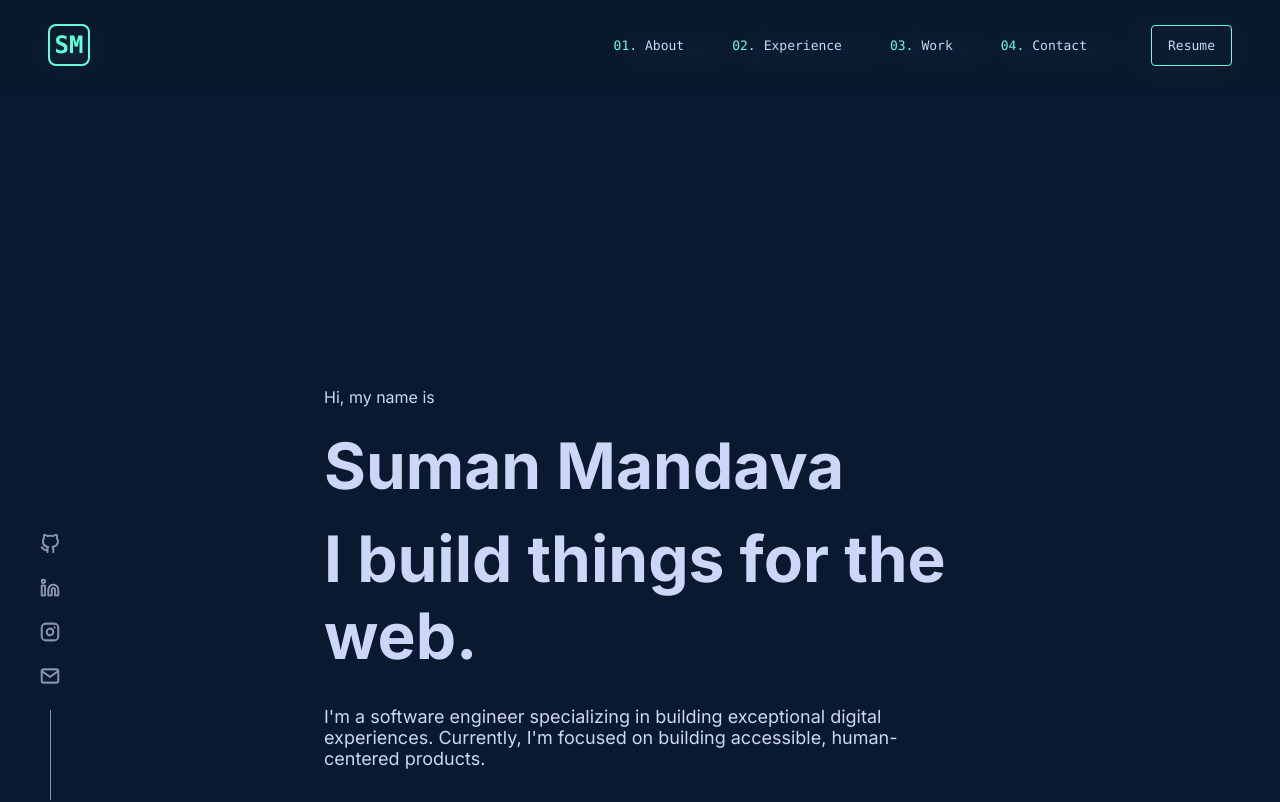
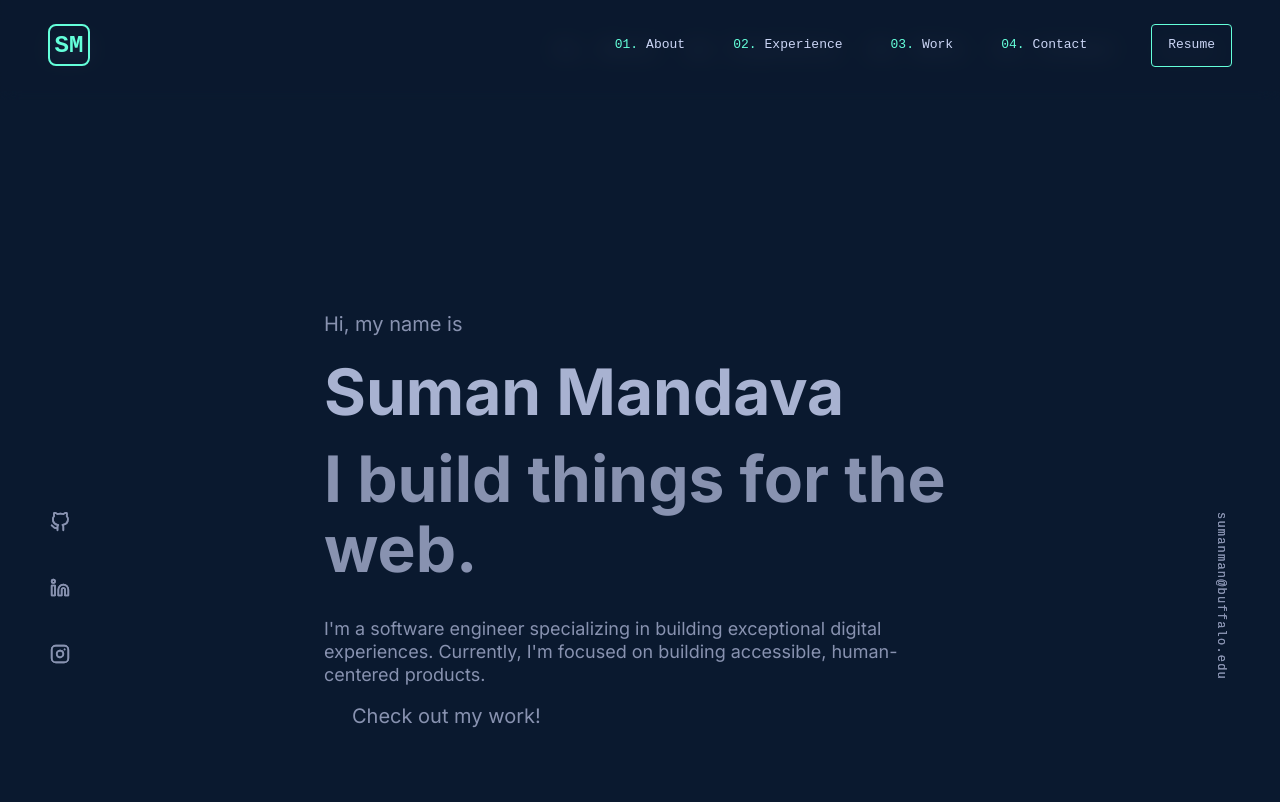
Before and after one commit to Vishnupriya-1008/Portfolio-, a Next.js app: page / in a window 1280 px wide. Shown: the top 802 px of the page. Built offline with nearby package versions, Linux system fonts and the light colour scheme.

Commit message:
feat: update design to match Brittany Chiang's portfolio style

```diff
--- a/src/app/globals.css
+++ b/src/app/globals.css
@@ -1,10 +1,25 @@
 :root {
-  --background: #0a192f;
-  --text-primary: #ccd6f6;
-  --text-secondary: #8892b0;
-  --accent: #64ffda;
-  --accent-10: rgba(100, 255, 218, 0.1);
-  --font-mono: ui-monospace, SFMono-Regular, Menlo, Monaco, Consolas, "Liberation Mono", "Courier New", monospace;
+  --navy: #0a192f;
+  --navy-light: #112240;
+  --navy-lightest: #233554;
+  --slate: #8892b0;
+  --slate-light: #a8b2d1;
+  --slate-lightest: #ccd6f6;
+  --white: #e6f1ff;
+  --green: #64ffda;
+  --green-tint: rgba(100, 255, 218, 0.1);
+
+  --font-sans: "Calibre","Inter","San Francisco","SF Pro Text",-apple-system,system-ui,sans-serif;
+  --font-mono: "SF Mono","Fira Code","Fira Mono","Roboto Mono",monospace;
+
+  --fz-xxs: 12px;
+  --fz-xs: 13px;
+  --fz-sm: 14px;
+  --fz-md: 16px;
+  --fz-lg: 18px;
+  --fz-xl: 20px;
+  --fz-xxl: 22px;
+  --fz-heading: 32px;
 }
 
 * {
@@ -18,37 +33,88 @@ html {
 }
 
 body {
-  background: var(--background);
-  color: var(--text-primary);
-  font-family: system-ui, -apple-system, BlinkMacSystemFont, 'Segoe UI', Roboto, Oxygen, Ubuntu, Cantarell, 'Open Sans', 'Helvetica Neue', sans-serif;
-}
-
-a {
-  color: inherit;
-  text-decoration: none;
+  background-color: var(--navy);
+  color: var(--slate);
+  font-family: var(--font-sans);
+  font-size: var(--fz-xl);
+  line-height: 1.3;
 }
 
 main {
+  margin: 0 auto;
+  width: 100%;
   max-width: 1600px;
-  width: 100%;
   min-height: 100vh;
-  margin: 0 auto;
   padding: 0 150px;
 }
 
 section {
-  margin: 100px auto;
+  margin: 0 auto;
+  padding: 100px 0;
   max-width: 1000px;
 }
 
-.section-heading {
+h1, h2, h3, h4, h5, h6 {
+  margin: 0 0 10px 0;
+  font-weight: 600;
+  color: var(--slate-lightest);
+  line-height: 1.1;
+}
+
+.numbered-heading {
   display: flex;
   align-items: center;
   position: relative;
   margin: 10px 0 40px;
   width: 100%;
-  font-size: clamp(26px, 5vw, 32px);
+  font-size: clamp(26px, 5vw, var(--fz-heading));
   white-space: nowrap;
+}
+
+.numbered-heading::before {
+  position: relative;
+  bottom: 4px;
+  counter-increment: section;
+  content: "0" counter(section) ".";
+  margin-right: 10px;
+  color: var(--green);
+  font-family: var(--font-mono);
+  font-size: clamp(var(--fz-md), 3vw, var(--fz-xl));
+  font-weight: 400;
+}
+
+.numbered-heading::after {
+  content: "";
+  display: block;
+  position: relative;
+  top: -5px;
+  width: 300px;
+  height: 1px;
+  margin-left: 20px;
+  background-color: var(--navy-lightest);
+}
+
+a {
+  display: inline-block;
+  text-decoration: none;
+  text-decoration-skip-ink: auto;
+  color: inherit;
+  position: relative;
+  transition: all 0.25s cubic-bezier(0.645,0.045,0.355,1);
+}
+
+a:hover,
+a:focus {
+  color: var(--green);
+}
+
+p {
+  margin: 0 0 15px;
+}
+
+p:last-child,
+p:last-of-type {
+  margin: 0;
 }
 
 @media (max-width: 1080px) {
@@ -63,7 +129,7 @@ section {
   }
 
   section {
-    margin: 80px auto;
+    padding: 80px 0;
   }
 }
 
@@ -71,4 +137,8 @@ section {
   main {
     padding: 0 25px;
   }
+
+  section {
+    padding: 60px 0;
+  }
 }
--- a/src/components/Hero.module.css
+++ b/src/components/Hero.module.css
@@ -3,68 +3,83 @@
   display: flex;
   flex-direction: column;
   justify-content: center;
-  padding: 0 2rem;
+  padding: 0;
 }
 
-.title {
-  display: flex;
-  flex-direction: column;
-  gap: 0.5rem;
-  margin-bottom: 2rem;
+.content {
+  margin: 0 auto;
+  max-width: 1000px;
+  padding: 150px 0;
 }
 
-.greeting {
-  color: var(--mint);
+.content h1 {
+  margin: 0;
   font-family: var(--font-mono);
-  font-size: clamp(14px, 5vw, 16px);
+  font-size: 16px;
   font-weight: 400;
-  margin-bottom: 1rem;
+  color: var(--accent);
 }
 
 .name {
-  color: var(--slate-lightest);
+  margin: 30px 0;
+  color: var(--text-primary);
   font-size: clamp(40px, 8vw, 80px);
   font-weight: 600;
   line-height: 1.1;
 }
 
 .tagline {
-  color: var(--slate);
+  margin-top: 0;
+  color: var(--text-secondary);
   font-size: clamp(40px, 8vw, 80px);
   font-weight: 600;
   line-height: 1.1;
 }
 
 .description {
-  color: var(--slate);
-  font-size: clamp(16px, 5vw, 20px);
-  line-height: 1.7;
+  margin: 20px 0 0;
   max-width: 540px;
-  margin-bottom: 3rem;
+  color: var(--text-secondary);
+  font-size: 20px;
+  line-height: 1.6;
 }
 
-.cta {
+.button {
+  margin-top: 50px;
   display: inline-block;
-  color: var(--mint);
+  padding: 1.25rem 1.75rem;
+  border: 1px solid var(--accent);
+  border-radius: 4px;
   font-family: var(--font-mono);
   font-size: 14px;
-  padding: 1.25rem 1.75rem;
-  border: 1px solid var(--mint);
-  border-radius: 4px;
-  transition: all 0.25s cubic-bezier(0.645, 0.045, 0.355, 1);
+  line-height: 1;
+  text-decoration: none;
+  color: var(--accent);
+  background-color: transparent;
+  cursor: pointer;
+  transition: all 0.25s cubic-bezier(0.645,0.045,0.355,1);
 }
 
-.cta:hover {
-  background-color: rgba(100, 255, 218, 0.1);
-  transform: translateY(-3px);
+.button:hover {
+  background-color: var(--accent-10);
 }
 
 @media (max-width: 768px) {
-  .hero {
-    padding: 0 1rem;
+  .content {
+    padding: 100px 0;
   }
 
   .description {
     font-size: 16px;
   }
 }
+
+@media (max-width: 480px) {
+  .content {
+    padding: 80px 0;
+  }
+
+  .description {
+    font-size: 14px;
+  }
+}
--- a/src/components/SocialLinks.module.css
+++ b/src/components/SocialLinks.module.css
@@ -1,7 +1,9 @@
 .socialLinks {
+  width: 40px;
   position: fixed;
   bottom: 0;
   left: 40px;
+  right: auto;
   z-index: 10;
 }
 
@@ -9,15 +11,23 @@
   display: flex;
   flex-direction: column;
   align-items: center;
-  gap: 20px;
   margin: 0;
   padding: 0;
   list-style: none;
 }
 
+.list li {
+  margin-bottom: 20px;
+}
+
+.list li:last-of-type {
+  margin-bottom: 30px;
+}
+
 .list li a {
+  padding: 10px;
   color: var(--text-secondary);
-  transition: all 0.2s ease-in-out;
+  transition: all 0.25s cubic-bezier(0.645,0.045,0.355,1);
 }
 
 .list li a:hover {
@@ -25,46 +35,50 @@
   transform: translateY(-3px);
 }
 
-.line {
+.list::after {
+  content: "";
+  display: block;
   width: 1px;
   height: 90px;
   margin: 0 auto;
   background-color: var(--text-secondary);
-  margin-top: 20px;
 }
 
 .email {
   position: fixed;
   bottom: 0;
   right: 40px;
+  z-index: 10;
+}
+
+.email a {
   display: flex;
   flex-direction: column;
-  gap: 1.25rem;
   align-items: center;
-  padding-bottom: 2rem;
+  position: relative;
+  margin: 20px auto;
+  padding: 10px;
+  font-family: var(--font-mono);
+  font-size: 12px;
+  line-height: 18px;
+  letter-spacing: 0.1em;
   writing-mode: vertical-rl;
+  color: var(--text-secondary);
+  transition: all 0.25s cubic-bezier(0.645,0.045,0.355,1);
+}
+
+.email a:hover {
+  color: var(--accent);
+  transform: translateY(-3px);
 }
 
 .email::after {
-  content: '';
+  content: "";
   display: block;
   width: 1px;
   height: 90px;
   margin: 0 auto;
-  background-color: var(--slate);
-}
-
-.emailLink {
-  color: var(--slate);
-  font-family: var(--font-mono);
-  font-size: 0.875rem;
-  letter-spacing: 0.1em;
-  transition: all 0.2s;
-}
-
-.emailLink:hover {
-  color: var(--mint);
-  transform: translateY(-3px);
+  background-color: var(--text-secondary);
 }
 
 @media (max-width: 1080px) {
@@ -78,11 +92,7 @@
 }
 
 @media (max-width: 768px) {
-  .socialLinks {
-    display: none;
-  }
-
-  .container,
+  .socialLinks,
   .email {
     display: none;
   }
--- a/src/components/SocialLinks.tsx
+++ b/src/components/SocialLinks.tsx
@@ -4,47 +4,47 @@ import { FiGithub, FiLinkedin, FiInstagram, FiMail } from 'react-icons/fi'
 import styles from './SocialLinks.module.css'
 
 const SocialLinks = () => {
-  const socialLinks = [
-    {
-      name: 'GitHub',
-      url: 'https://github.com/lakki12233',
-      icon: <FiGithub size={20} />
-    },
-    {
-      name: 'LinkedIn',
-      url: 'https://linkedin.com/in/sumanmandava',
-      icon: <FiLinkedin size={20} />
-    },
-    {
-      name: 'Instagram',
-      url: 'https://instagram.com/suman._.03',
-      icon: <FiInstagram size={20} />
-    },
-    {
-      name: 'Email',
-      url: 'mailto:sumanman@buffalo.edu',
-      icon: <FiMail size={20} />
-    }
-  ]
-
   return (
-    <div className={styles.socialLinks}>
-      <ul className={styles.list}>
-        {socialLinks.map((link) => (
-          <li key={link.name}>
+    <>
+      <div className={styles.socialLinks}>
+        <ul className={styles.list}>
+          <li>
             <a
-              href={link.url}
+              href="https://github.com/lakki12233"
               target="_blank"
               rel="noopener noreferrer"
-              aria-label={link.name}
+              aria-label="GitHub"
             >
-              {link.icon}
+              <FiGithub size={20} />
             </a>
           </li>
-        ))}
-      </ul>
-      <div className={styles.line} />
-    </div>
+          <li>
+            <a
+              href="https://linkedin.com/in/sumanmandava"
+              target="_blank"
+              rel="noopener noreferrer"
+              aria-label="LinkedIn"
+            >
+              <FiLinkedin size={20} />
+            </a>
+          </li>
+          <li>
+            <a
+              href="https://instagram.com/suman._.03"
+              target="_blank"
+              rel="noopener noreferrer"
+              aria-label="Instagram"
+            >
+              <FiInstagram size={20} />
+            </a>
+          </li>
+        </ul>
+      </div>
+
+      <div className={styles.email}>
+        <a href="mailto:sumanman@buffalo.edu">sumanman@buffalo.edu</a>
+      </div>
+    </>
   )
 }
 
```
Also changed, not shown: src/components/Hero.tsx (+11 -26 lines).
